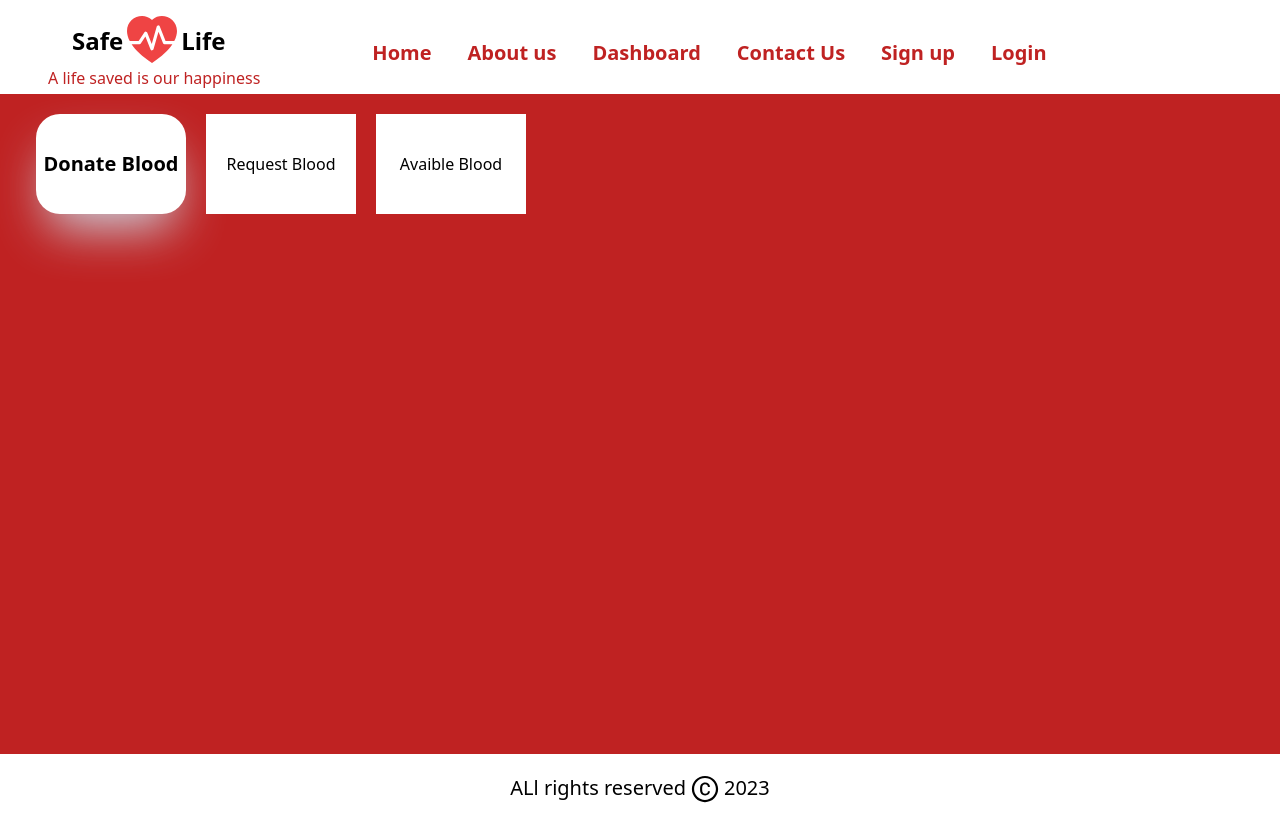
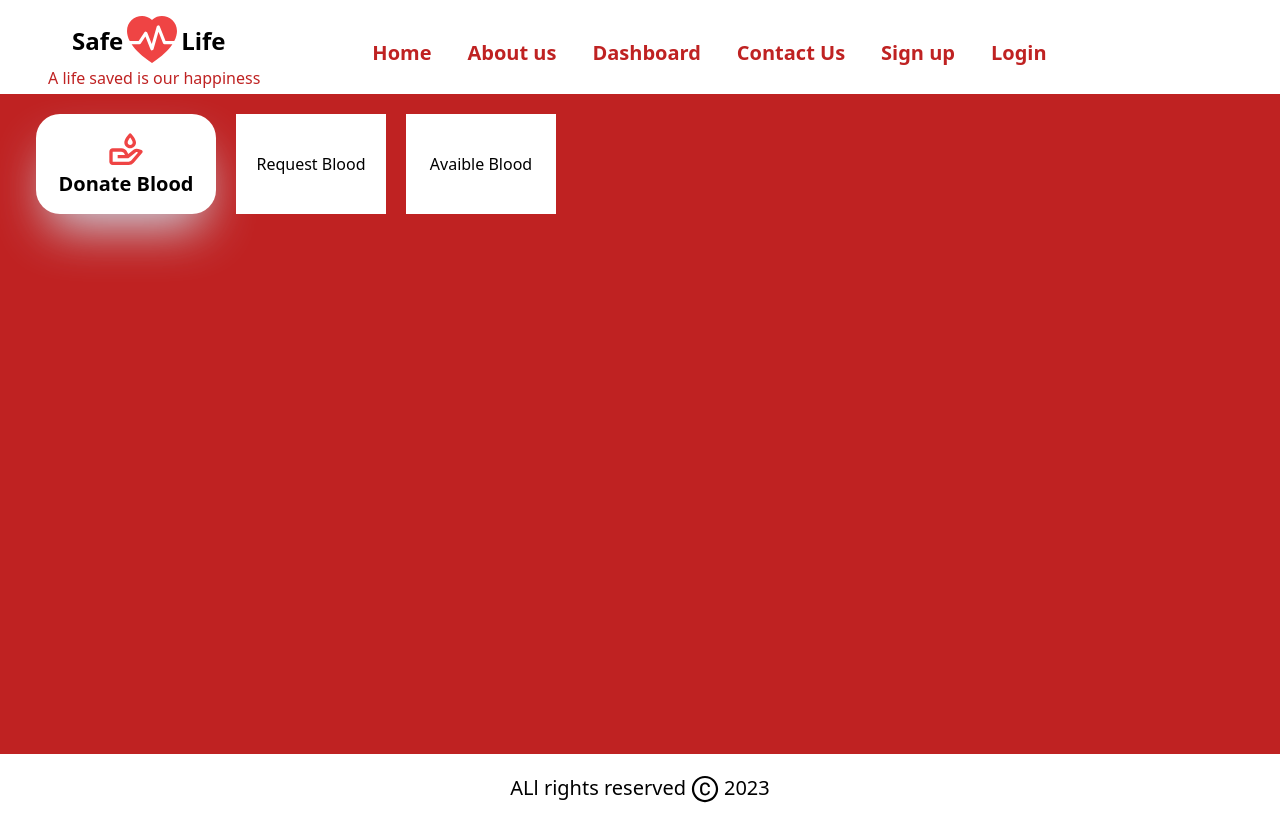
Before and after one commit to DANNJUGUNA/blood-donation, a React (Create React App) app in the folder client/: page /dashboard in a window 1280 px wide. Built offline with nearby package versions, Linux system fonts and the light colour scheme.

Commit message:
updated the style

```diff
--- a/client/src/pages/dashboard/DashBoard.jsx
+++ b/client/src/pages/dashboard/DashBoard.jsx
@@ -1,9 +1,11 @@
 import React from 'react'
-
+import {BiDonateBlood} from 'react-icons/bi'
+import{SiSemaphoreci} from 'react-icons/si'
 const DashBoard = () => {
   return (
     <div className='flex flex-row mt-5 gap-5 mx-9'>
-      <div className=' bg-white h-[100px] w-[150px] flex items-center justify-center shadow-slate-300 shadow-2xl rounded-3xl'>
+      <div className=' bg-white h-[100px] w-[180px] flex items-center justify-center shadow-slate-300 shadow-2xl rounded-3xl flex-col'>
+      <BiDonateBlood size={40} className='text-red-500'/>
         <p className=' font-semibold text-xl'>Donate Blood</p>
 
       </div>
```
